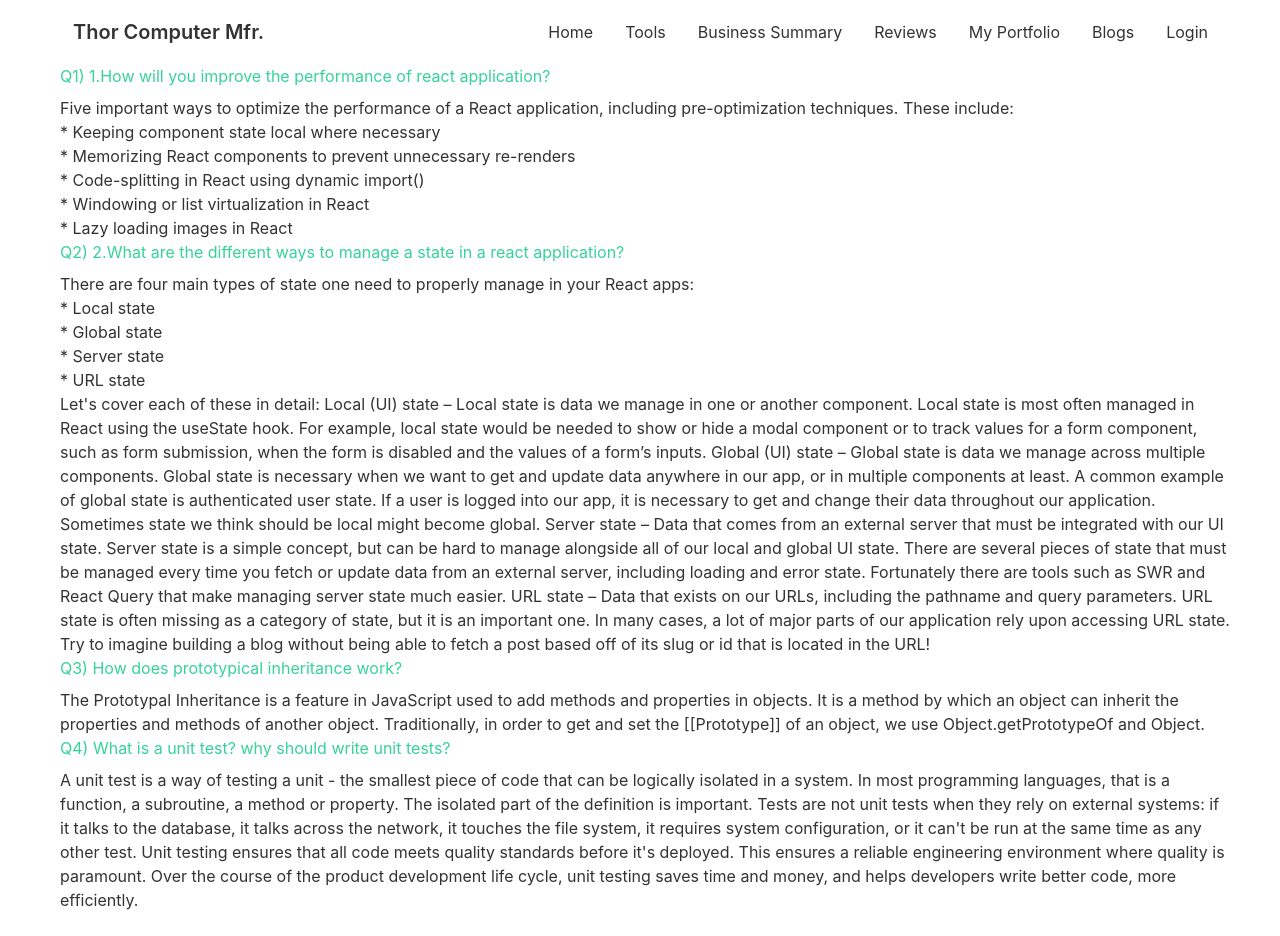
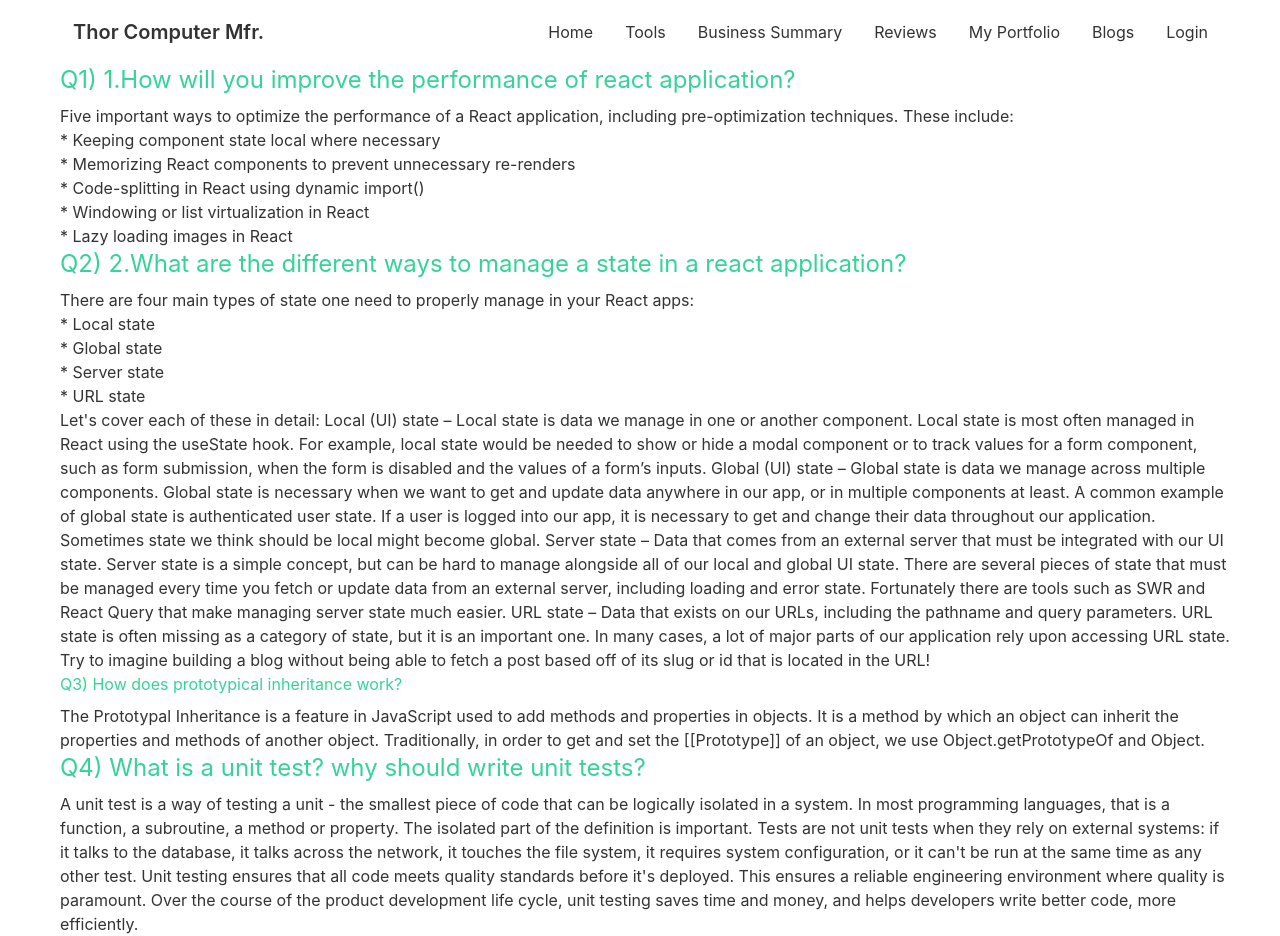
Before and after one commit to Razib-Debnath16/Manufacturer_website_client_pb, a React (Create React App) app: page /blogs in a window 1280 px wide. Before the commit the page ends 912 px from the top, so only its background shows below. Built offline with nearby package versions, Linux system fonts and the light colour scheme; no server answers.

Commit message:
update home page

```diff
--- a/src/Pages/Blogs/Blogs.js
+++ b/src/Pages/Blogs/Blogs.js
@@ -3,7 +3,7 @@ import React from 'react';
 const Blogs = () => {
     return (
         <div>
-            <h3 className='text-success mb-2 ms-3'>Q1) 1.How will you improve the performance of react application?</h3>
+            <h3 className='text-success mb-2 ms-3 text-2xl'>Q1) 1.How will you improve the performance of react application?</h3>
             <div className='question-2 ms-3'>
                 Five important ways to optimize the performance of a React application, including pre-optimization techniques. These include:
                 <ul>
@@ -14,7 +14,7 @@ const Blogs = () => {
                     <li>* Lazy loading images in React</li>
                 </ul>
             </div>
-            <h3 className='text-success mb-2 ms-3'>Q2) 2.What are the different ways to manage a state in a react application?</h3>
+            <h3 className='text-success mb-2 ms-3 text-2xl'>Q2) 2.What are the different ways to manage a state in a react application?</h3>
             <div className='question-2'>
                 <div className='ms-3'>
                     <p>There are four main types of state one need to properly manage in your React apps:
@@ -33,11 +33,11 @@ const Blogs = () => {
                 </div>
 
             </div >
-            <h3 className='text-success mb-2 ms-3'>Q3) How does prototypical inheritance work?</h3>
+            <h3 className='text-success mb-2 ms-3 '>Q3) How does prototypical inheritance work?</h3>
             <div className='question-2 ms-3'>
                 The Prototypal Inheritance is a feature in JavaScript used to add methods and properties in objects. It is a method by which an object can inherit the properties and methods of another object. Traditionally, in order to get and set the [[Prototype]] of an object, we use Object.getPrototypeOf and Object.
             </div>
-            <h3 className='text-success mb-2 ms-3'>Q4) What is a unit test? why should write unit tests?</h3>
+            <h3 className='text-success mb-2 ms-3 text-2xl'>Q4) What is a unit test? why should write unit tests?</h3>
             <div className='question-2 ms-3'>
                 A unit test is a way of testing a unit - the smallest piece of code that can be logically isolated in a system. In most programming languages, that is a function, a subroutine, a method or property. The isolated part of the definition is important. Tests are not unit tests when they rely on external systems: if it talks to the database, it talks across the network, it touches the file system, it requires system configuration, or it can't be run at the same time as any other test. Unit testing ensures that all code meets quality standards before it's deployed. This ensures a reliable engineering environment where quality is paramount. Over the course of the product development life cycle, unit testing saves time and money, and helps developers write better code, more efficiently.
             </div>
--- a/src/Pages/Dashboard/Payment/HomePay/HomePay.js
+++ b/src/Pages/Dashboard/Payment/HomePay/HomePay.js
@@ -5,7 +5,7 @@ import img2 from '../../../../Assets/Images/Payment/credit card2.jpg';
 const HomePay = () => {
     return (
         <div>
-            <h2 className='text-secondary text-center text-2xl'>Payments Method</h2>
+            <h2 className='text-secondary text-center text-2xl'>Payment Methods</h2>
             <div class="hero  bg-base-200">
                 <div class="hero-content flex-col lg:flex-row">
                     <img src={img1} class="max-w-sm rounded-lg shadow-2xl px-2" alt='' />
--- a/src/Pages/Home/Home/Home.js
+++ b/src/Pages/Home/Home/Home.js
@@ -1,5 +1,6 @@
 import React from 'react';
 import HomePay from '../../Dashboard/Payment/HomePay/HomePay';
+import BestComment from '../../Reviews/BestComment/BestComment';
 import Reviews from '../../Reviews/Reviews/Reviews';
 import Footer from '../../Shared/Footer/Footer';
 import Banner from '../Banner/Banner';
@@ -12,6 +13,7 @@ const Home = () => {
             <Banner></Banner>
             <Tools></Tools>
             <HomePay></HomePay>
+            <BestComment></BestComment>
             <Reviews></Reviews>
             <Footer></Footer>
         </div>
--- a/src/Pages/Home/Tools/Tools/Tools.js
+++ b/src/Pages/Home/Tools/Tools/Tools.js
@@ -7,7 +7,7 @@ const Tools = () => {
     const [tools] = useTools();
     const navigate = useNavigate();
     const handleTools = () => {
-        navigate('/tools');
+        navigate('/allTools');
     }
 
     return (
--- /dev/null
+++ b/src/Pages/Reviews/BestComment/BestComment.js
@@ -0,0 +1,24 @@
+import React from 'react';
+import doctor from '../../../Assets/Images/cmnt/doctor.png';
+import bg from '../../../Assets/Images/cmnt/appointment.png';
+const BestComment = () => {
+    return (
+        <div className='mt-6'>
+            <h2 className='text-center text-primary text-3xl '>Best Comment</h2>
+            <section className='flex justify-center items-center my-24'
+                style={{ background: `url(${bg})` }}>
+                <div className='flex-1 hidden lg:block'>
+                    <img className='mt-[-100px]' src={doctor} alt="" />
+                </div>
+                <div className='flex-1'>
+                    <h3 className='text-primary text-xl'>Doctor's Comment</h3>
+
+                    <p className='text-white'>I am John Sina.I am a Cardiologist. For My lab purpose, i need to build some high configurational  pc.I am searching for a trusted supplier.My Friend suggested me their server.I ordered many computer parts from their site.All the products i received was authentic.I am really very happy for their service.Very much Recommended. </p>
+
+                </div>
+            </section>
+        </div>
+    );
+};
+
+export default BestComment;
```
Also changed, not shown: src/Assets/Images/cmnt/appointment.png (added), src/Assets/Images/cmnt/doctor.png (added).
